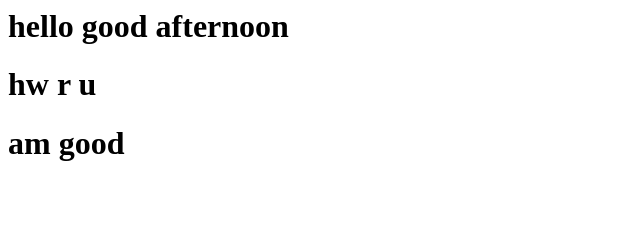
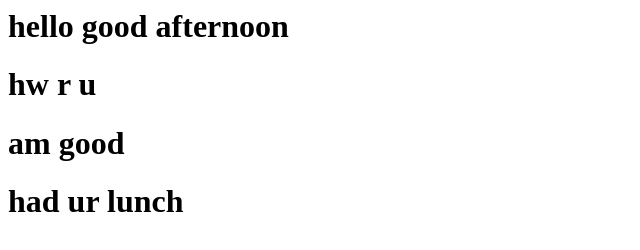
Before and after one commit to manasa0394/Manasa-SG, a plain HTML site: page index.html in a window 1280 px wide. Shown: the whole page, without its empty margins (0-640 px from the left). Drawn offline with Linux system fonts and the light colour scheme.

Commit message:
Added 4th line

```diff
--- a/index.html
+++ b/index.html
@@ -1,3 +1,4 @@
 <h1>hello good afternoon</h1>
 <h1>hw r u</h1>
 <h1>am good</h1>
+<h1>had ur lunch</h1>
```
